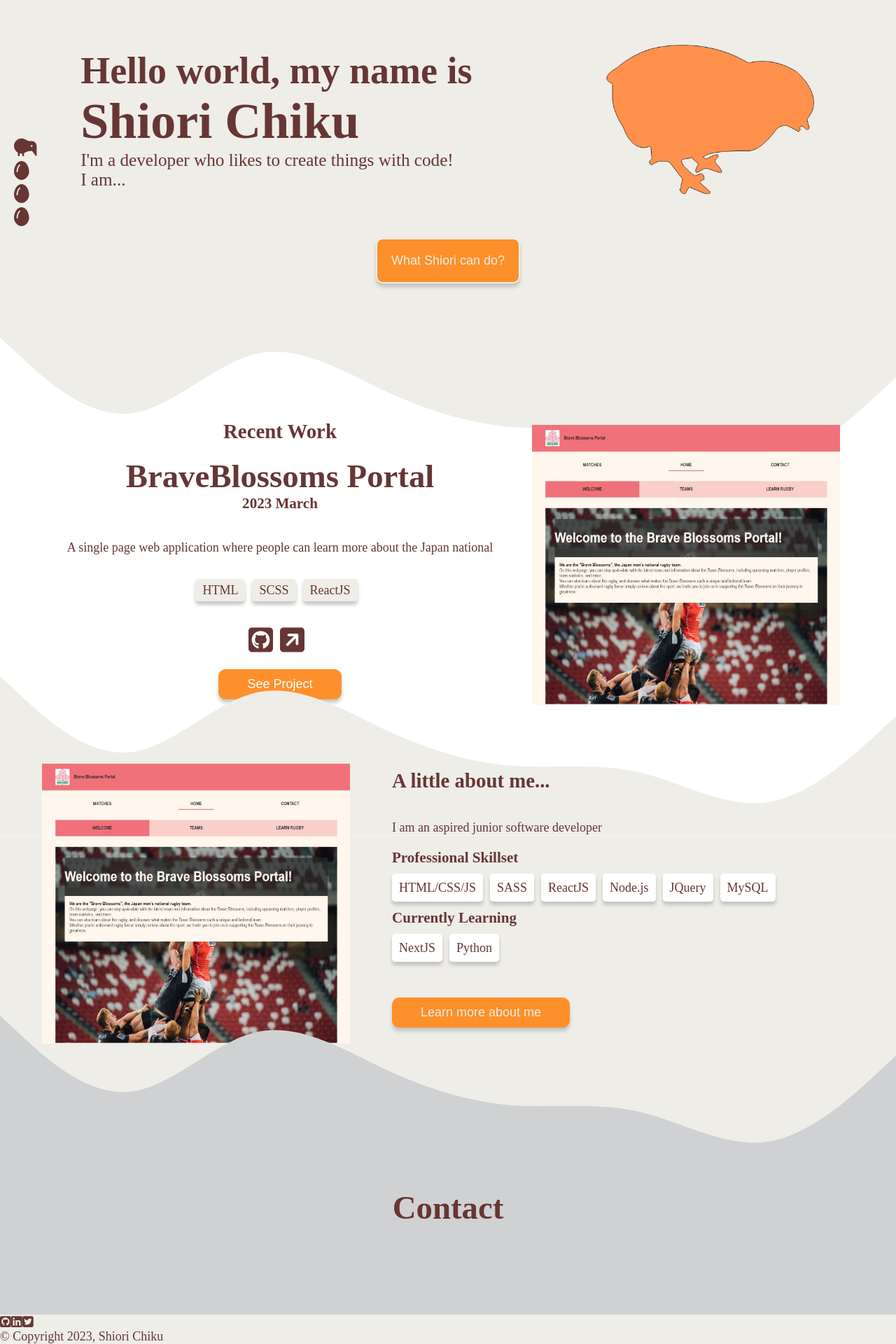
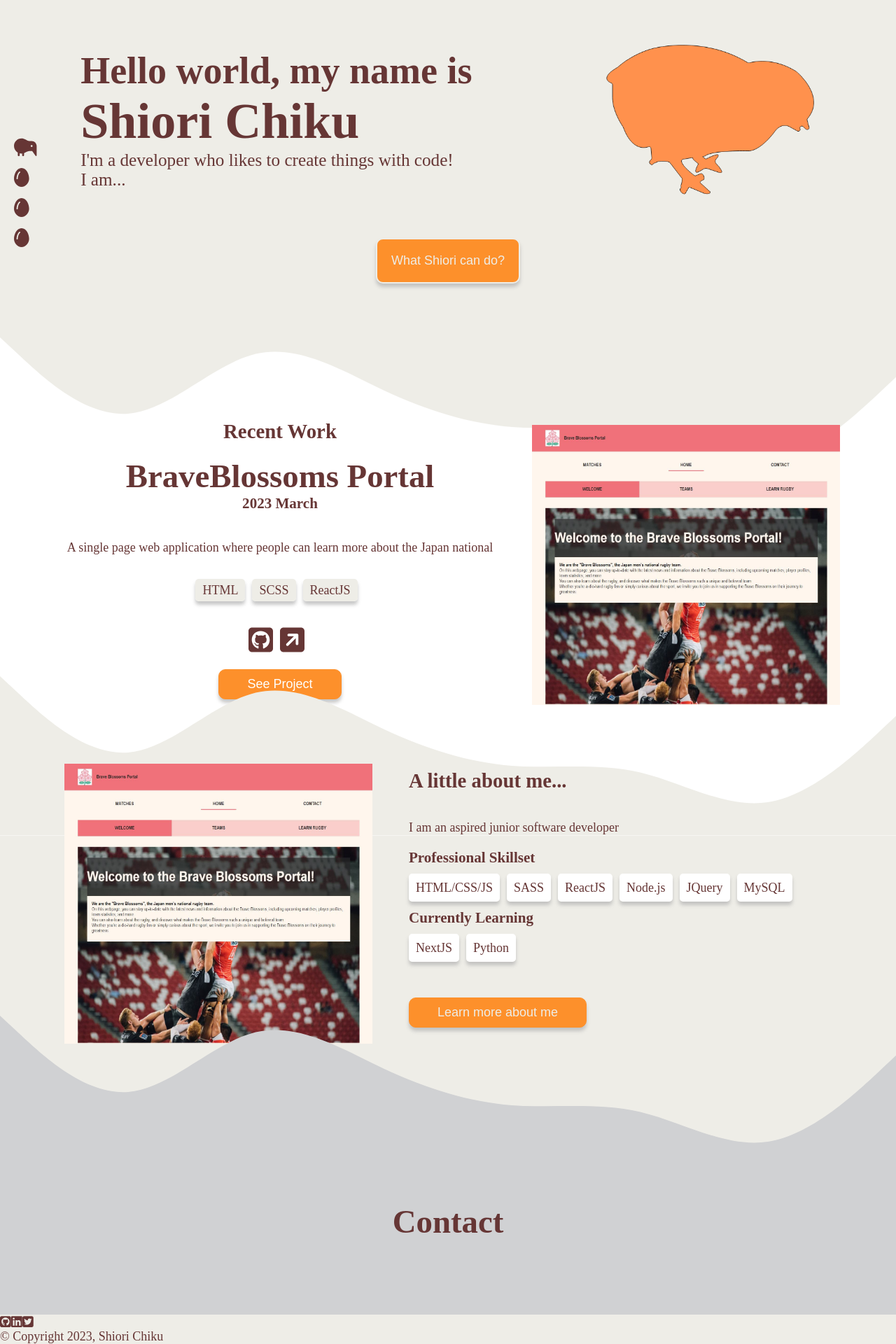
Before and after one commit to Sozai83/shiori-portfolio, a Next.js app: page / in a window 1280 px wide. Shown: the part 125-2045 px from the top of the page at 70% size. Built offline with nearby package versions, Linux system fonts and the light colour scheme.

Commit message:
fixed some styling in the main page

```diff
--- a/src/pages/components/welcome.js
+++ b/src/pages/components/welcome.js
@@ -28,7 +28,7 @@ function Welcome({name}) {
         <img src="/chikku.png" alt="test" width="300" height="300"></img>
     </figure>
     </div>
-    <Link href="" className={Styles.next}><button>What Shiori can do?</button></Link>
+    <Link href="#recentwork" className={Styles.next}><button>What Shiori can do?</button></Link>
     </>
   )
 }
--- a/src/styles/home/Contact.module.scss
+++ b/src/styles/home/Contact.module.scss
@@ -1,7 +1,7 @@
 @use '../variables';
 
 .wrapper{
-    padding: 20px;
+    padding: 40px;
     background-color: variables.$pewter;
     height: calc(100vh - 600px);
 
--- a/src/styles/home/ShortAboutMe.module.scss
+++ b/src/styles/home/ShortAboutMe.module.scss
@@ -1,7 +1,7 @@
 @use '../variables';
 
 .wrapper{
-    padding: 40px;
+    padding: 40px 40px 40px 80px;
     background-color: variables.$ivory;
     height: calc(100vh - 600px);
     min-height: 100%;
--- a/src/styles/home/SideNav.module.scss
+++ b/src/styles/home/SideNav.module.scss
@@ -3,4 +3,8 @@
     left: 20px;
     top: calc(50% - 80px);
     font-size: 1.6em;
+
+    li{
+        margin-bottom: 10px;
+    }
 }
```
